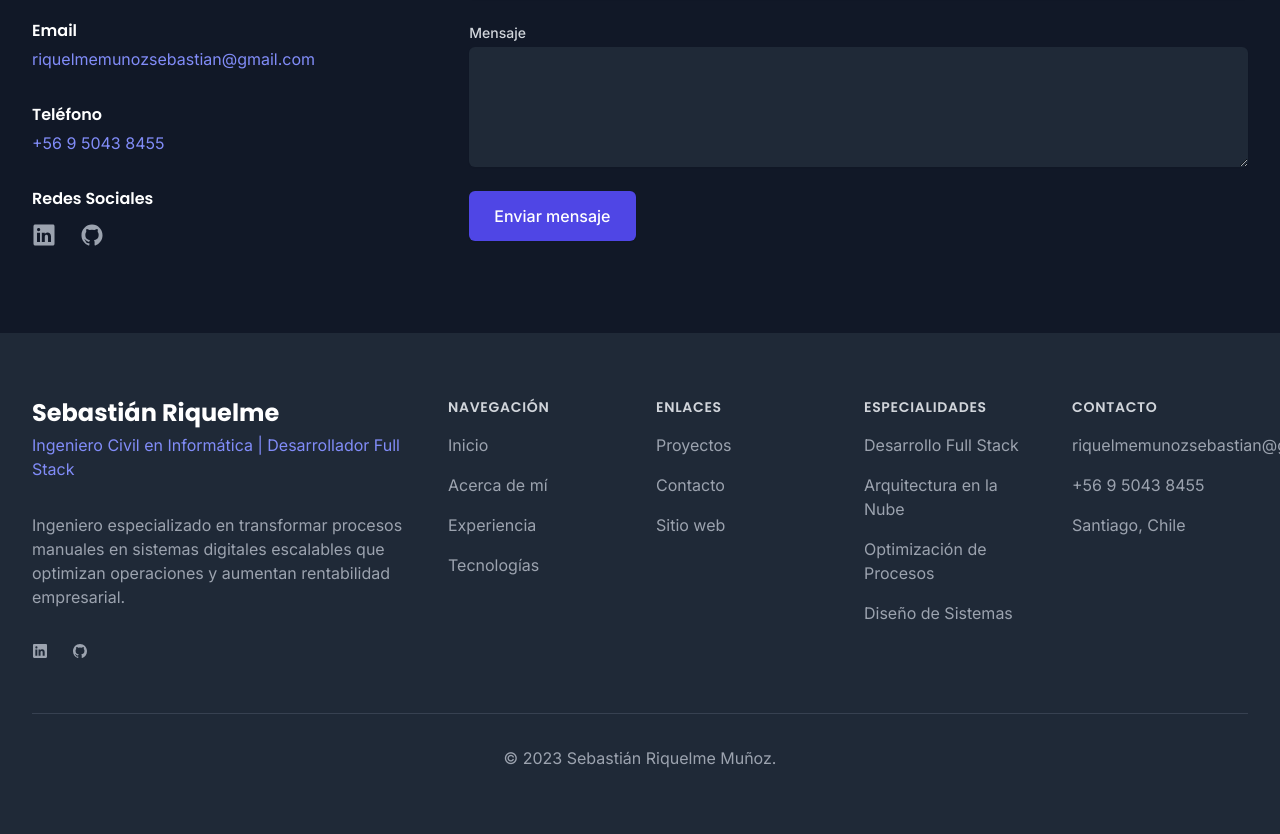
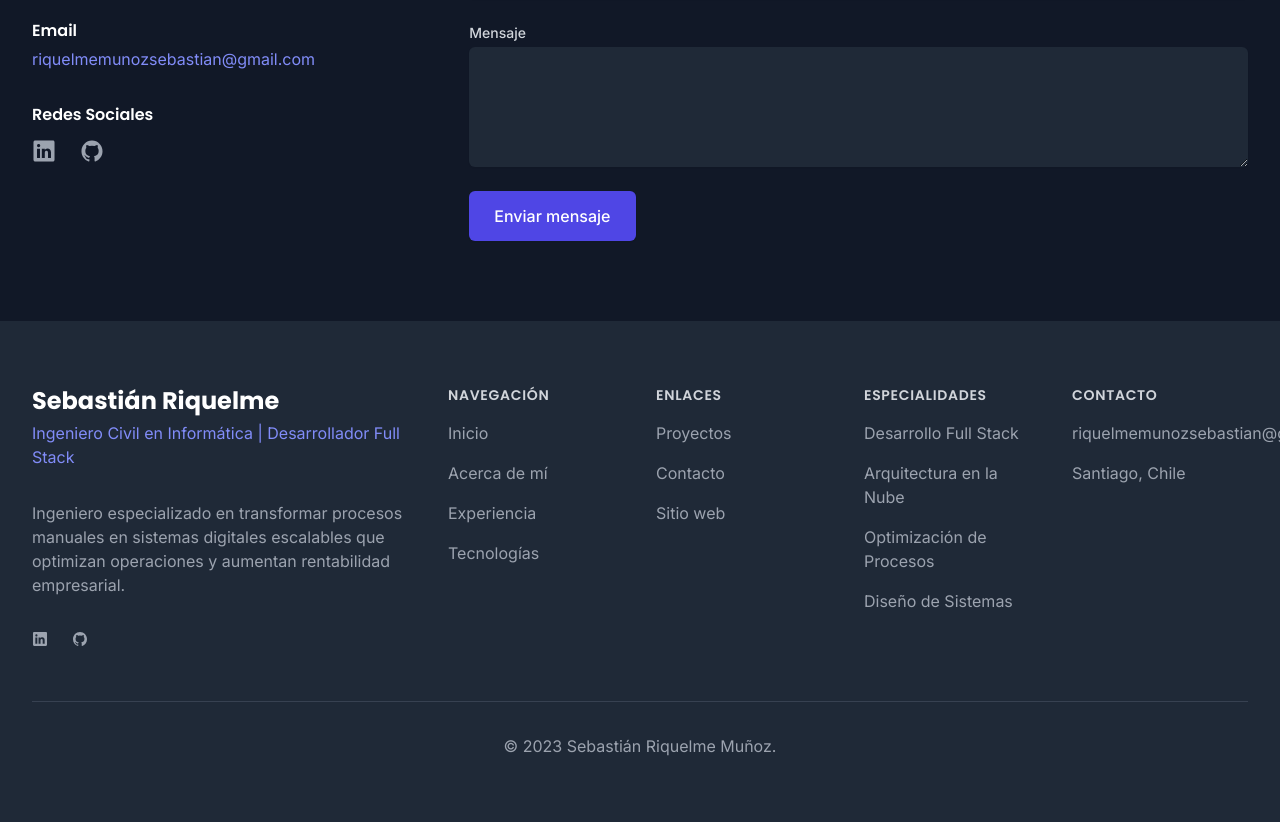
Before and after one commit to SebastianRiquelmeM/portafolio, a React (Vite) app: page / in a window 1280 px wide. Shown: the part 6921-7755 px from the top of the page. Built offline with nearby package versions, Linux system fonts and the light colour scheme.

Commit message:
feat(ui): eliminar información de contacto telefónico por solicitud del usuario

```diff
--- a/src/components/Contact.jsx
+++ b/src/components/Contact.jsx
@@ -134,19 +134,7 @@ export const Contact = () => {
 							</p>
 						</div>
 
-						<div>
-							<h4 className="text-base font-semibold text-gray-900 dark:text-white">
-								Teléfono
-							</h4>
-							<p className="mt-1 text-indigo-600 dark:text-indigo-400">
-								<a
-									href="tel:+56950438455"
-									className="hover:underline"
-								>
-									+56 9 5043 8455
-								</a>
-							</p>
-						</div>
+						{/* Teléfono removido por solicitud del usuario */}
 
 						<div>
 							<h4 className="text-base font-semibold text-gray-900 dark:text-white">
--- a/src/components/Footer.jsx
+++ b/src/components/Footer.jsx
@@ -181,14 +181,6 @@ export const Footer = () => {
 											riquelmemunozsebastian@gmail.com
 										</a>
 									</li>
-									<li>
-										<a
-											href="tel:+56950438455"
-											className="text-base text-gray-600 hover:text-indigo-600 dark:text-gray-400 dark:hover:text-indigo-400"
-										>
-											+56 9 5043 8455
-										</a>
-									</li>
 									<li className="text-base text-gray-600 dark:text-gray-400">
 										Santiago, Chile
 									</li>
```
